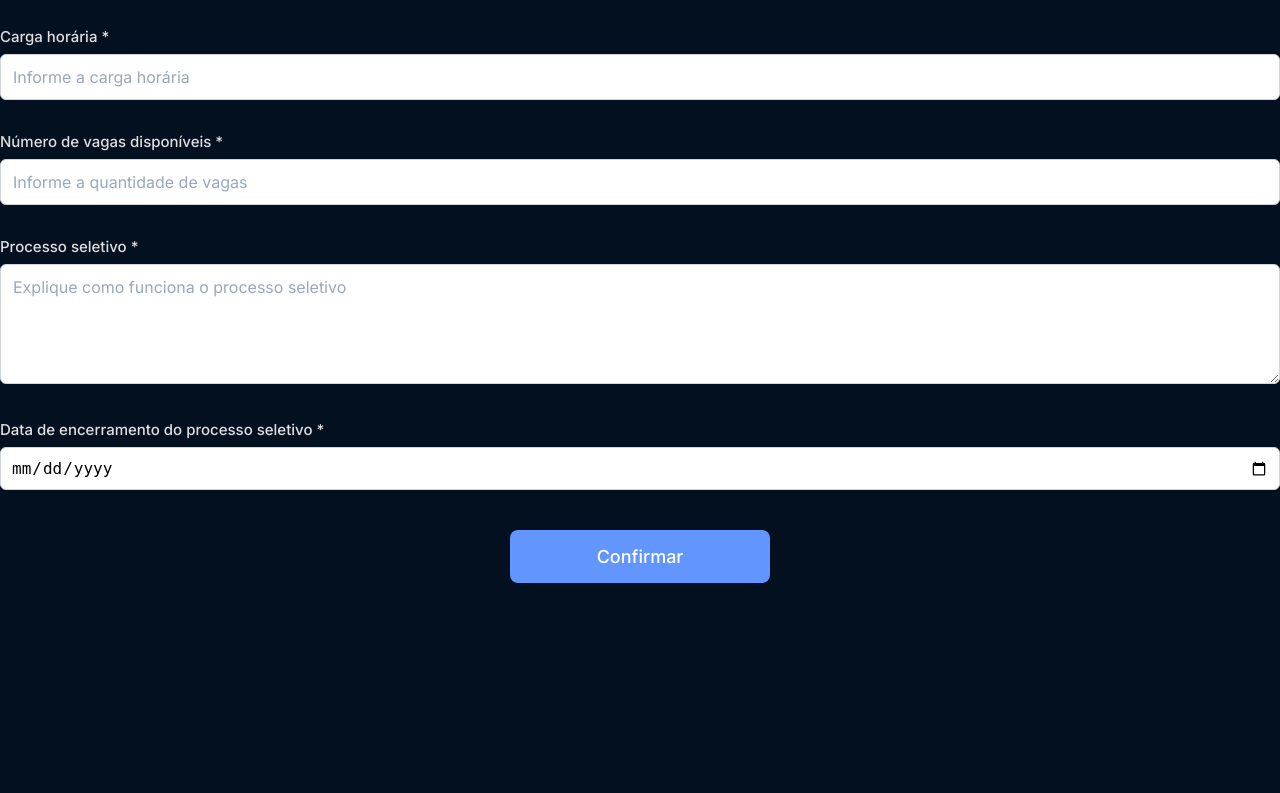
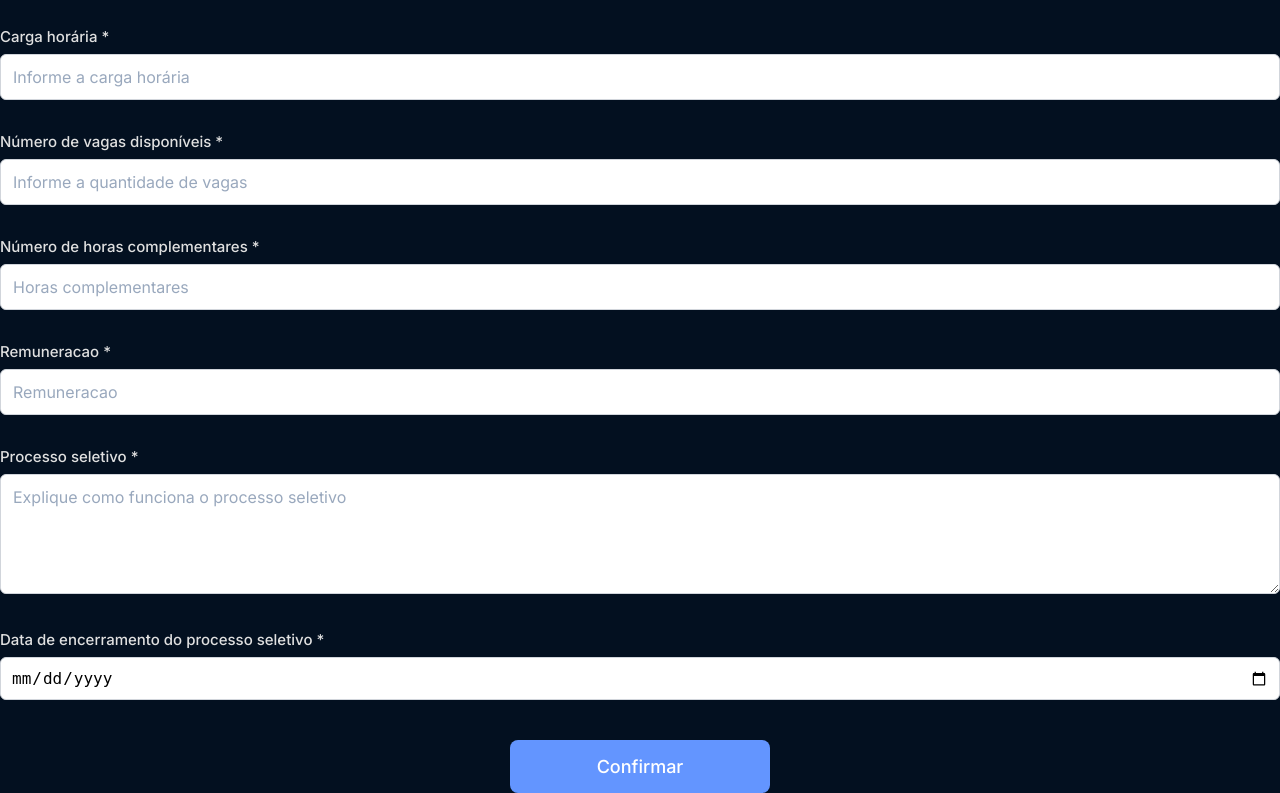
Before and after one commit to udagla5/INF1039---25.2---Time-1, a Django app: page /criar-oportunidade/ in a window 1280 px wide. Shown: the part 951-1744 px from the top of the page. Before the commit the page ends 1534 px from the top, so only its background shows below. Run offline with Django 5.2, Linux system fonts and the light colour scheme; the visitor is signed in with stand-in values (Sample User, id 1).

Commit message:
ajeitando criacao oportunidade
pqp

```diff
--- a/Projeto Django/nop/contas/forms.py
+++ b/Projeto Django/nop/contas/forms.py
@@ -176,7 +176,7 @@ class OportunidadeForm(forms.ModelForm):
     class Meta:
         model = Oportunidade
         # 🔑 Todos os campos do modelo devem estar aqui:
-        fields = ['titulo', 'descricao', 'tipo', 'local', 'cursos_elegiveis', 'carga_horaria', 'num_vagas', 'processo_seletivo', 'data_encerramento']
+        fields = ['titulo', 'descricao', 'tipo', 'local', 'cursos_elegiveis', 'carga_horaria', 'num_vagas', 'processo_seletivo', 'data_encerramento', 'horas_complementares', 'remuneracao']
 
         widgets = {
             'titulo': forms.TextInput(attrs={'placeholder': 'Título da oportunidade', 'maxlength': 100}),
@@ -186,6 +186,8 @@ class OportunidadeForm(forms.ModelForm):
             'carga_horaria': forms.TextInput(attrs={'placeholder': 'Informe a carga horária'}),
             'num_vagas': forms.NumberInput(attrs={'placeholder': 'Informe a quantidade de vagas'}),
             'processo_seletivo': forms.Textarea(attrs={'rows': 3, 'placeholder': 'Explique como funciona o processo seletivo'}),
+            'horas_complementares': forms.TextInput(attrs={'class': 'form-control', 'placeholder': 'Horas complementares'}),
+            'remuneracao': forms.TextInput(attrs={'class': 'form-control', 'placeholder': 'Remuneracao'}),
             'data_encerramento': forms.DateInput(attrs={'type': 'date'}), # Usamos type="date" para simplificar o campo de data
         }
 
--- a/Projeto Django/nop/contas/models.py
+++ b/Projeto Django/nop/contas/models.py
@@ -49,6 +49,8 @@ class Oportunidade(models.Model):
     cursos_elegiveis = models.CharField(max_length=255, verbose_name='Cursos elegíveis para participação')
     carga_horaria = models.CharField(max_length=50, verbose_name='Carga horária')
     num_vagas = models.IntegerField(verbose_name='Número de vagas disponíveis')
+    horas_complementares = models.IntegerField(verbose_name='Número de horas complementares')
+    remuneracao = models.IntegerField(verbose_name='Remuneracao')
     processo_seletivo = models.TextField(verbose_name='Processo seletivo')
     data_encerramento = models.DateField(verbose_name='Data de encerramento do processo seletivo')
 
--- a/Projeto Django/nop/templates/criar_oportunidade.html
+++ b/Projeto Django/nop/templates/criar_oportunidade.html
@@ -74,6 +74,18 @@
             <label class="opportunity-label" for="{{ form.num_vagas.id_for_label }}">Número de vagas disponíveis <span class="required">*</span></label>
             {{ form.num_vagas }}
             {% for error in form.num_vagas.errors %}<span class="error-message">{{ error }}</span>{% endfor %}
+        </div>
+
+        <div class="form-group">
+            <label class="opportunity-label" for="{{ form.horas_complementares.id_for_label }}">Número de horas complementares <span class="required">*</span></label>
+            {{ form.horas_complementares }}
+            {% for error in form.horas_complementares.errors %}<span class="error-message">{{ error }}</span>{% endfor %}
+        </div>
+
+        <div class="form-group">
+            <label class="opportunity-label" for="{{ form.remuneracao.id_for_label }}">Remuneracao <span class="required">*</span></label>
+            {{ form.remuneracao }}
+            {% for error in form.remuneracao.errors %}<span class="error-message">{{ error }}</span>{% endfor %}
         </div>
 
         <div class="form-group">
```
Also changed, not shown: Projeto Django/nop/contas/migrations/0007_oportunidade_horas_complementares_and_more.py (added).
